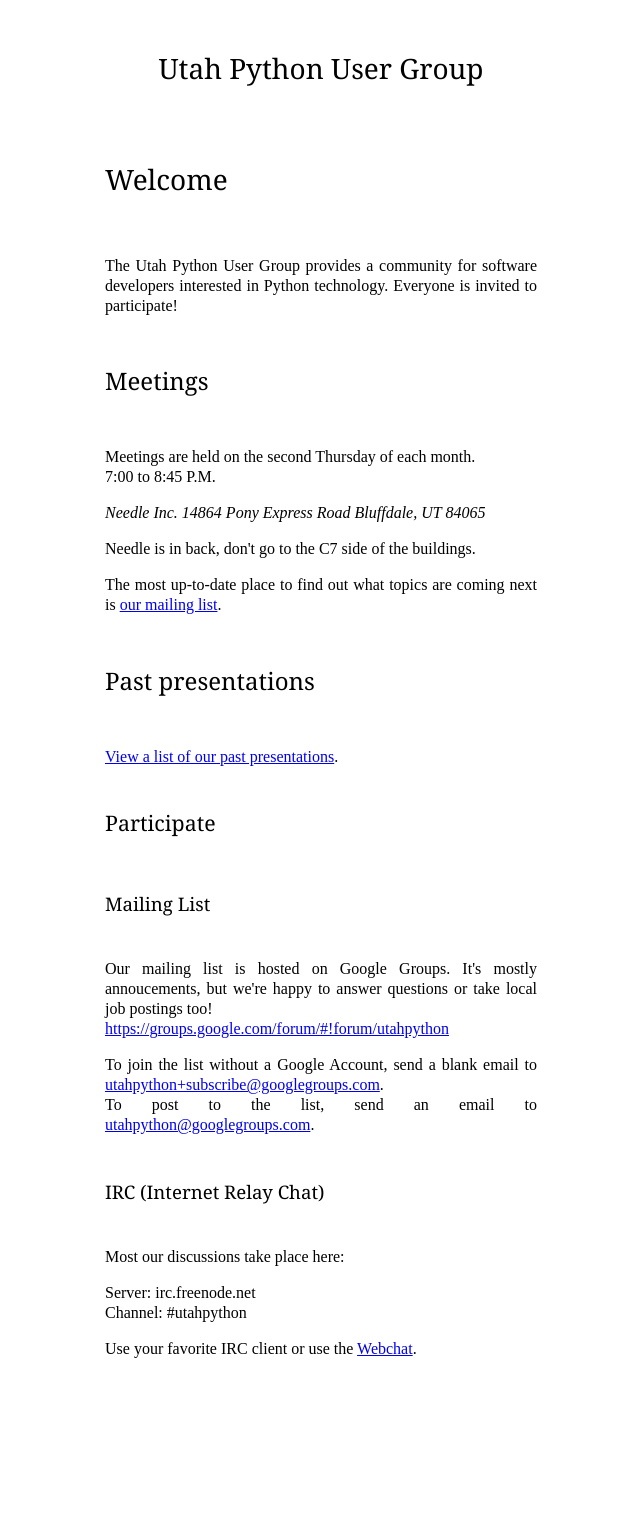
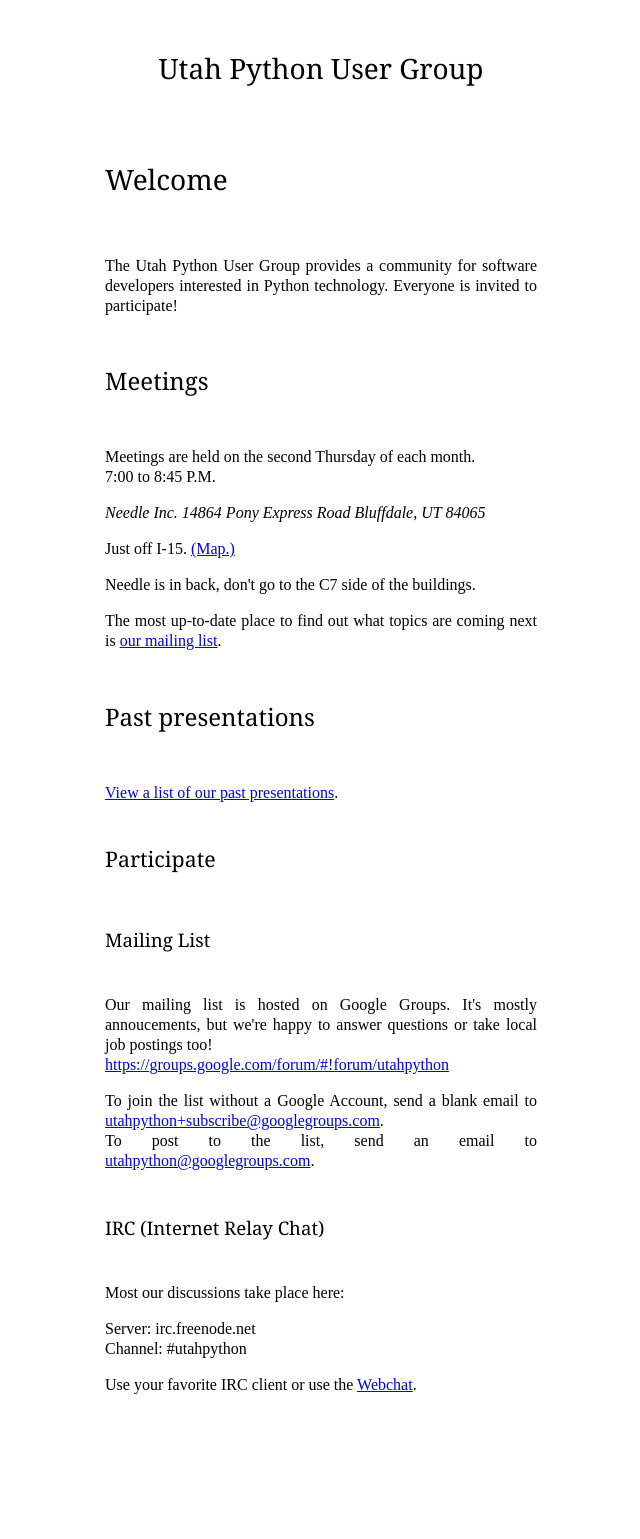
Before and after one commit to utahpython/utahpython.github.com, a Jekyll site: the page built from index.html, in a window 1280 px wide. Shown: the whole page, without its empty margins (283-923 px from the left). Built offline with Jekyll 4.4.1, drawn with Linux system fonts in a browser that asks for light colours; some web fonts are replaced; before the commit the page ends 1503 px from its top, so only the background shows below that; some of the changed lines change nothing that is shown.

Commit message:
fixed the map

```diff
--- a/index.html
+++ b/index.html
@@ -1,7 +1,7 @@
 ---
 layout: default
 title: "Utah Python User Group"
-url-map: http://maps.google.com/maps?q=14944+Pony+Express+Dr.+Bluffdale,+UT+84065
+url-map: http://maps.google.com/maps?q=14864+Pony+Express+Dr.+Bluffdale,+UT+84065
 url-archives: /presentations
 url-group: https://groups.google.com/forum/#!forum/utahpython
 url-subscribe: utahpython+subscribe@googlegroups.com
@@ -18,20 +18,14 @@
     <p>Meetings are held on the second Thursday of each month.<br>
     7:00 to 8:45 P.M.</p>
     <address>
-Needle Inc.
-14864 Pony Express Road
-Bluffdale, UT 84065
-    </address>
-    <p>Needle is in back, don't go to the C7 side of the buildings.</p>
-<!--
-    <address>
-        C7 Data Center<br>
-        14944 Pony Express Dr.<br>
+        Needle Inc.
+        14864 Pony Express Road
         Bluffdale, UT 84065
     </address>
 
     <p>Just off I-15. <a href="{{ page.url-map }}">(Map.)</a></p>
--->
+    <p>Needle is in back, don't go to the C7 side of the buildings.</p>
+
     <p>The most up-to-date place to find out what topics are coming next is
     <a href="{{ page.url-group }}">our mailing list</a>.</p>
 </div>
```
